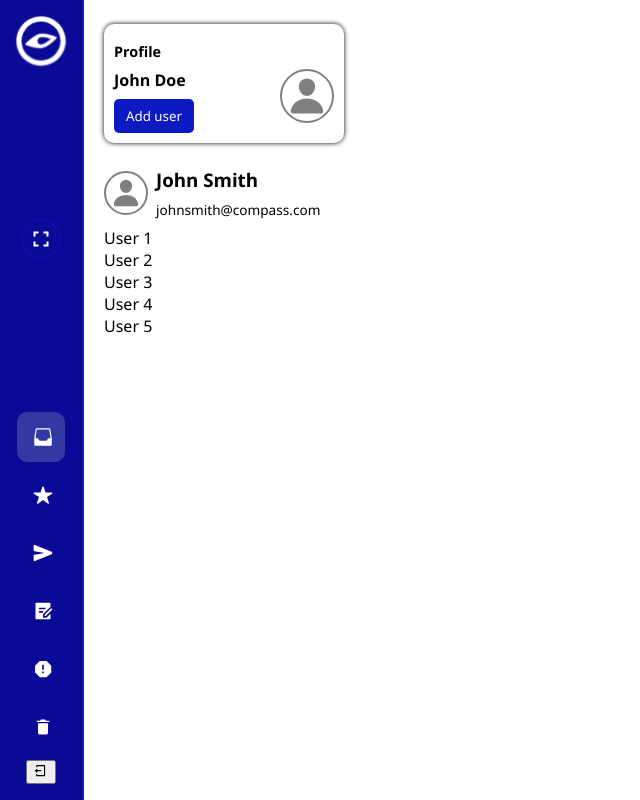
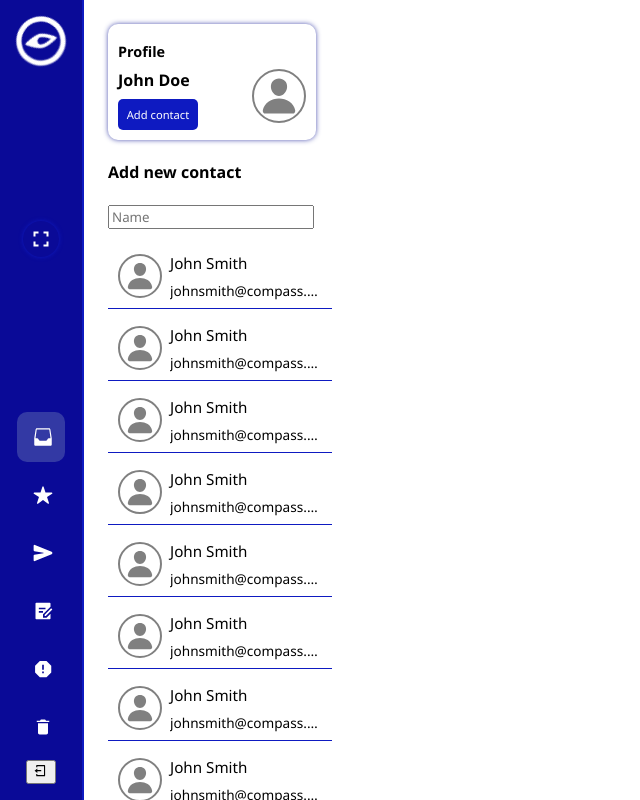
Before and after one commit to Xyzeebit/compass-mail-app, a React (Create React App) app in the folder client/: page /inbox in a window 1280 px wide. Shown: the whole page, without its empty margins (0-640 px from the left). Built offline with nearby package versions, Linux system fonts and the light colour scheme.

Commit message:
added add contact form

```diff
--- a/client/src/components/Contact-v2.jsx
+++ b/client/src/components/Contact-v2.jsx
@@ -2,6 +2,19 @@ import { useState } from "react";
 import { IoPerson } from "react-icons/io5";
 
 export default function Contacts({ contacts, dispatch }) {
+    const [name, setName] = useState('');
+    const [email, setEmail] = useState('');
+    const [formVisible, setFormVisible] = useState(false);
+
+    function addContact() {
+
+    }
+    function cancel() {
+        setName('');
+        setEmail('');
+        setFormVisible(false);
+    }
+
     return (
       <aside className={`contacts`}>
         <div className={`profile`}>
@@ -11,8 +24,17 @@ export default function Contacts({ contacts, dispatch }) {
           </span>
           <div className="name">
             <p>John Doe</p>
-                    <button>Add user</button>
+            <button onClick={() => setFormVisible(true)}>Add contact</button>
           </div>
+            </div>
+            <div>
+                <h4>Add new contact</h4>
+                <input
+                    type="text"
+                    placeholder="Name"
+                    value={name}
+                    onChange={(evt) => setName(evt.target.value)}
+                />
             </div>
         <ul className="contact-list">
           <li className="contact">
@@ -24,14 +46,99 @@ export default function Contacts({ contacts, dispatch }) {
               <p>johnsmith@compass.com</p>
             </div>
           </li>
-                <li>User 1</li>
-                <li>User 2</li>
-                <li>User 3</li>
-                <li>User 4</li>
-                <li>User 5</li>
+          <li className="contact">
+            <span className="avatar">
+              <IoPerson size={30} />
+            </span>
+            <div>
+              <h3>John Smith</h3>
+              <p>johnsmith@compass.com</p>
+            </div>
+          </li>
+          <li className="contact">
+            <span className="avatar">
+              <IoPerson size={30} />
+            </span>
+            <div>
+              <h3>John Smith</h3>
+              <p>johnsmith@compass.com</p>
+            </div>
+          </li>
+          <li className="contact">
+            <span className="avatar">
+              <IoPerson size={30} />
+            </span>
+            <div>
+              <h3>John Smith</h3>
+              <p>johnsmith@compass.com</p>
+            </div>
+          </li>
+          <li className="contact">
+            <span className="avatar">
+              <IoPerson size={30} />
+            </span>
+            <div>
+              <h3>John Smith</h3>
+              <p>johnsmith@compass.com</p>
+            </div>
+          </li>
+          <li className="contact">
+            <span className="avatar">
+              <IoPerson size={30} />
+            </span>
+            <div>
+              <h3>John Smith</h3>
+              <p>johnsmith@compass.com</p>
+            </div>
+          </li>
+          <li className="contact">
+            <span className="avatar">
+              <IoPerson size={30} />
+            </span>
+            <div>
+              <h3>John Smith</h3>
+              <p>johnsmith@compass.com</p>
+            </div>
+          </li>
+          <li className="contact">
+            <span className="avatar">
+              <IoPerson size={30} />
+            </span>
+            <div>
+              <h3>John Smith</h3>
+              <p>johnsmith@compass.com</p>
+            </div>
+          </li>
+          <li className="contact">
+            <span className="avatar">
+              <IoPerson size={30} />
+            </span>
+            <div>
+              <h3>John Smith</h3>
+              <p>johnsmith@compass.com</p>
+            </div>
+          </li>
+          <li className="contact">
+            <span className="avatar">
+              <IoPerson size={30} />
+            </span>
+            <div>
+              <h3>John Smith</h3>
+              <p>johnsmith@compass.com</p>
+            </div>
+          </li>
+          <li className="contact">
+            <span className="avatar">
+              <IoPerson size={30} />
+            </span>
+            <div>
+              <h3>John Smith</h3>
+              <p>johnsmith@compass.com</p>
+            </div>
+          </li>
         </ul>
       </aside>
-    )
+    );
 }
 
 // https://random-data-api.com/api/v2/users?size=2
--- a/client/src/styles/layout.css
+++ b/client/src/styles/layout.css
@@ -8,7 +8,7 @@
 .container {
     background-color: #ffffff;
     position: absolute;
-    padding: 0 20px 20px 20px;
+    /* padding: 0 20px 20px 20px; */
     height: 100vh;
     z-index: 2;
     top: 0;
@@ -111,15 +111,18 @@
 }
 
 .contacts {
-    padding-top: 1.5rem;
+    padding: 1.5rem;
     width: 16rem;
+    /* background-color: var(--primary-light); */
 }
 
 .profile {
-    box-shadow: 0px 0px 5px #000;
-    width: 15rem;
+    box-shadow: 0px 0px 5px var(--primary-light);
+    width: 13rem;
     border-radius: 10px;
     padding: 10px;
+    margin: 0 auto;
+    background-color: #fff;
 }
 .profile .text {
     font-weight: 600;
@@ -147,10 +150,12 @@
     width: 80px;
     border-radius: 5px;
     color: #fff;
+    font-size: 0.7rem;
 }
 .profile button:hover {
     background-color: var(--primary-light);
 }
+
 ul.contact-list {
     list-style-type: none;
     padding-left: 0;
@@ -159,6 +164,18 @@ ul.contact-list {
     display: flex;
     justify-content: flex-start;
     align-items: center;
+    width: 14rem;
+    padding: 0 10px 0 10px;
+    margin-block-end: 0.5rem;
+    transition: all 200ms linear;
+}
+.contact:not(:last-child) {
+    border-bottom: 1px solid var(--primary);
+}
+.contact:hover {
+    border-radius: 8px;
+    background-color: rgb(151, 169, 228);
+    box-shadow: 0px 0px 4px var(--primary-light);
 }
 .contact .avatar {
     margin-right: 0.5rem;
@@ -167,6 +184,14 @@ ul.contact-list {
     margin-block-start: 0.5rem;
     margin-block-end: 0.5rem;
 }
+.contact h3 {
+    font-size: 0.95rem;
+    font-weight: 500;
+}
 .contact p {
     font-size: 0.85rem;
+    overflow: hidden;
+    text-overflow: ellipsis;
+    white-space: nowrap;
+    width: 150px;
 }
```
Lines whose indentation alone changed are shown as unchanged.
